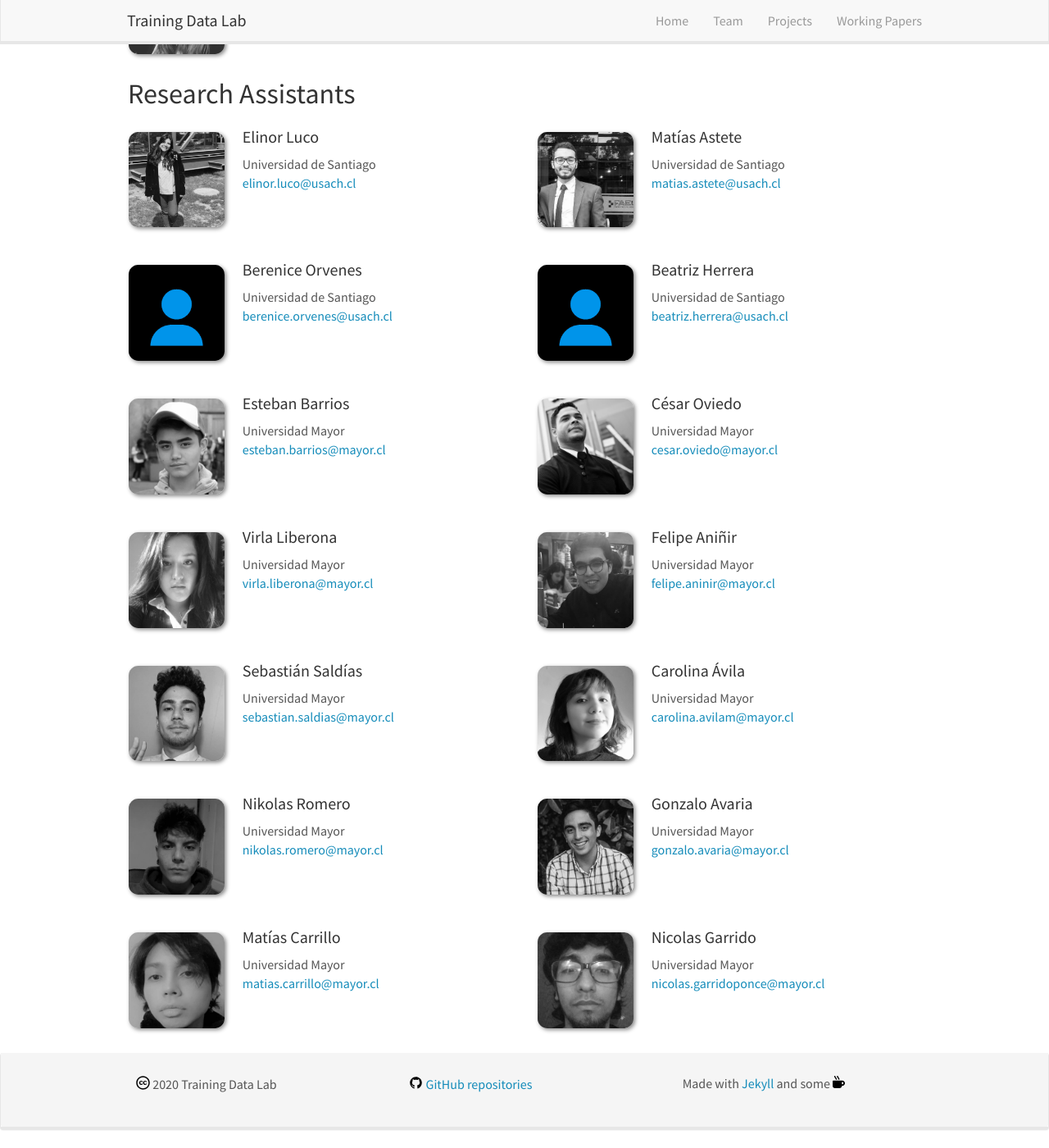
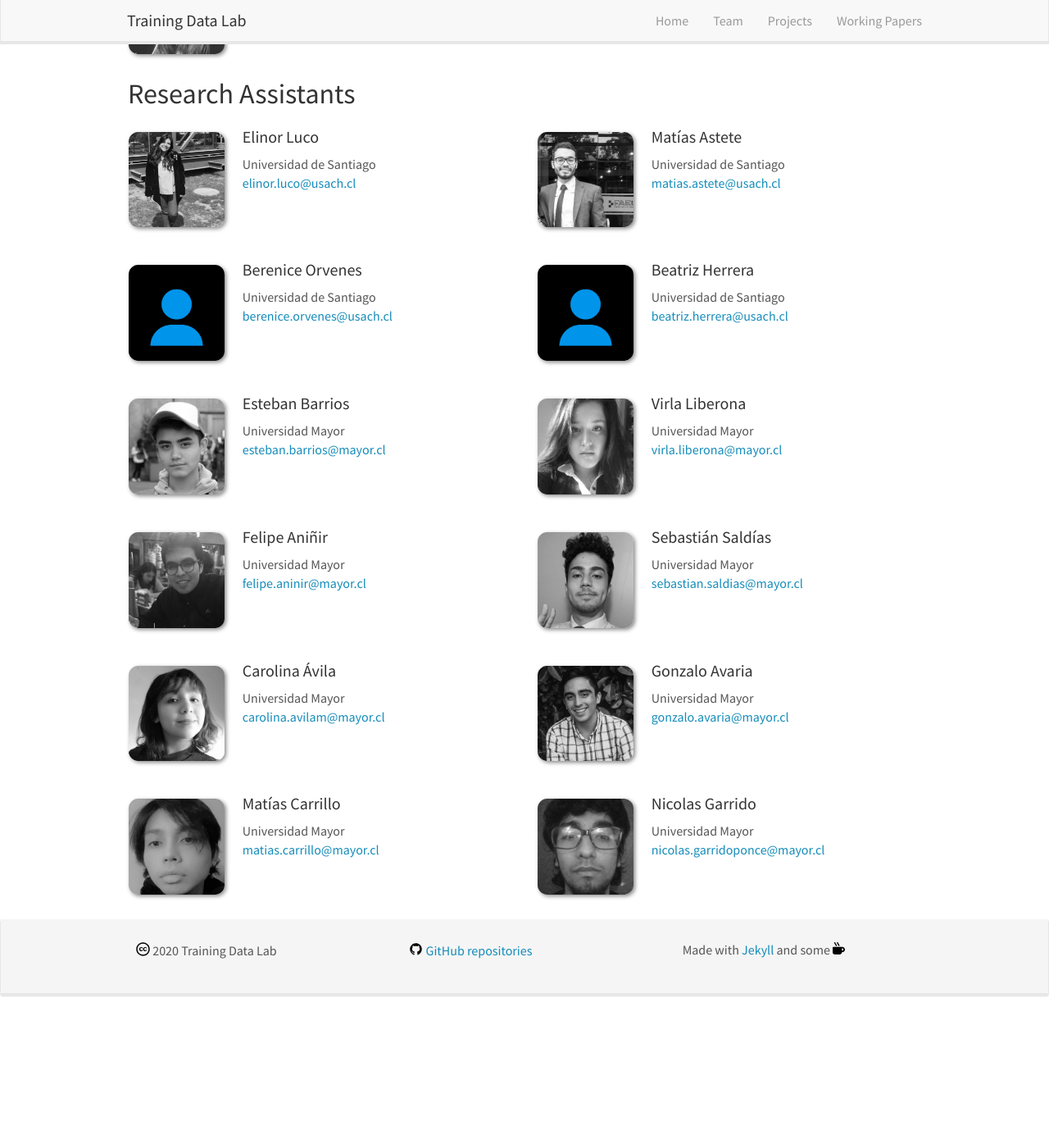
Before and after one commit to training-datalab/old-training-datalab.com, a Jekyll site: the page built from _pages/team.md, in a window 1280 px wide and 1400 px high, scrolled down 796 px. Shown: the whole window at 82% size. Built offline with Jekyll 4.4.1, drawn with Linux system fonts in a browser that asks for light colours; nearby versions of some CDN libraries; after the commit the page ends 2033 px from its top, so only the background shows below that.

Commit message:
Update research_assistants.yml

```diff
--- a/_data/research_assistants.yml
+++ b/_data/research_assistants.yml
@@ -28,12 +28,6 @@
   email: esteban.barrios@mayor.cl
   website:
 
-- name: César Oviedo
-  photo: coviedo.jpg
-  info: Universidad Mayor
-  email: cesar.oviedo@mayor.cl
-  website:
-
 - name: Virla Liberona
   photo: vliberona.jpg
   info: Universidad Mayor
@@ -58,12 +52,6 @@
   email: carolina.avilam@mayor.cl
   website:
 
-- name: Nikolas Romero
-  photo: nromero.jpg
-  info: Universidad Mayor
-  email: nikolas.romero@mayor.cl
-  website:
-
 - name: Gonzalo Avaria
   photo: gavaria.jpg
   info: Universidad Mayor
```
